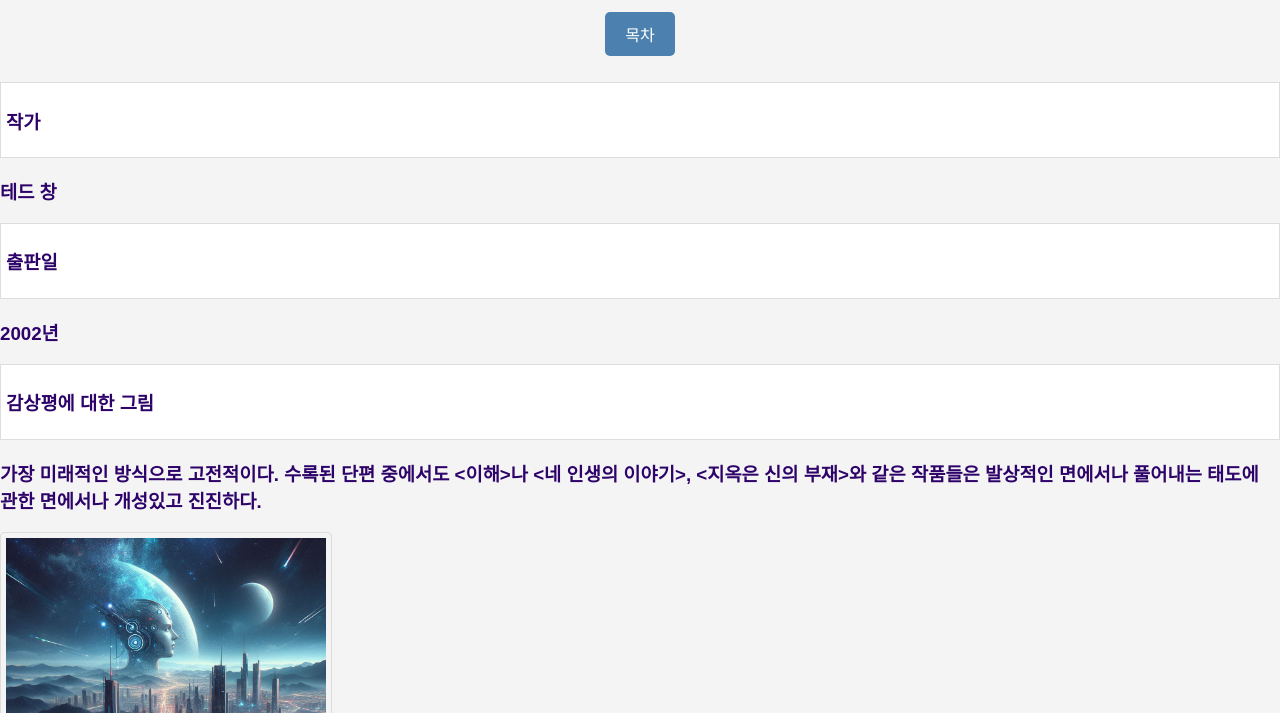
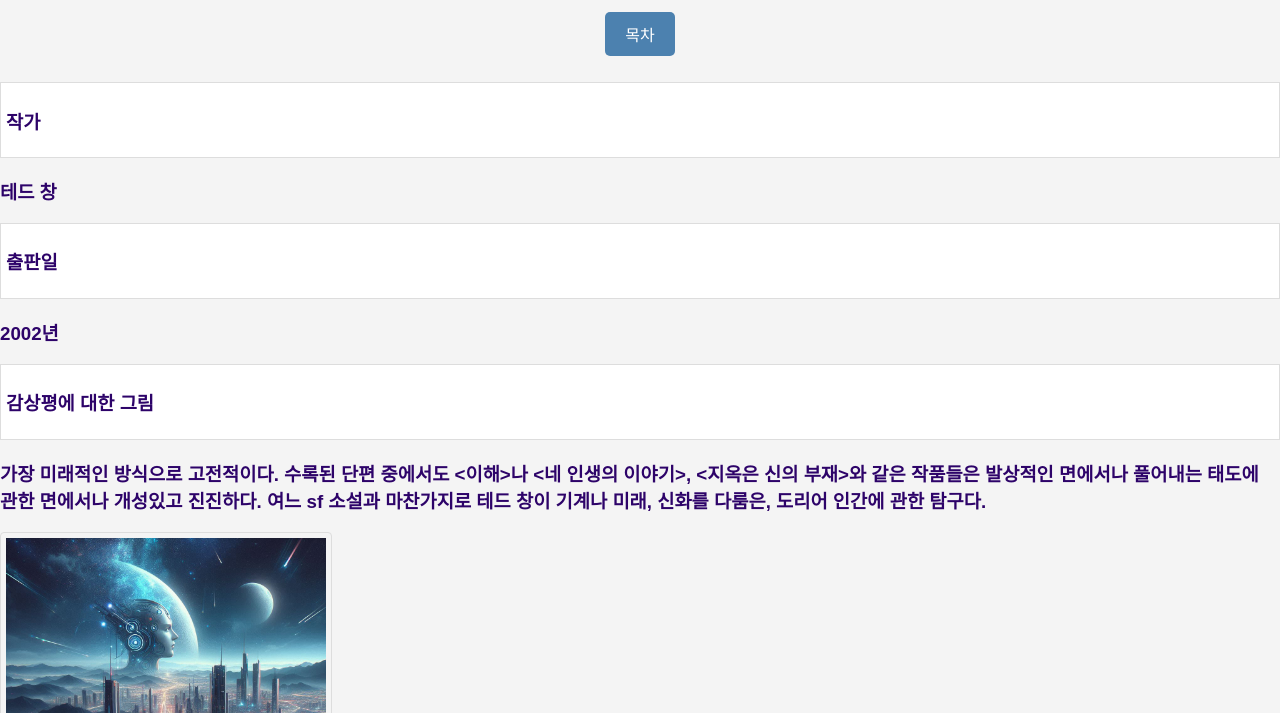
Before and after one commit to 42tchalla/readinglog, a plain HTML site: page storyofyourlife.html in a window 1280 px wide. Shown: the part 87-800 px from the top of the page. Drawn offline with Linux system fonts and the light colour scheme.

Commit message:
Update storyofyourlife.html

```diff
--- a/storyofyourlife.html
+++ b/storyofyourlife.html
@@ -19,7 +19,8 @@
 
         <li><h3>감상평에 대한 그림</h3></li>
         <h3>가장 미래적인 방식으로 고전적이다. 수록된 단편 중에서도 <이해>나 <네 인생의 이야기>, <지옥은 신의 부재>와 같은
-        작품들은 발상적인 면에서나 풀어내는 태도에 관한 면에서나 개성있고 진진하다.<br></h3>
+        작품들은 발상적인 면에서나 풀어내는 태도에 관한 면에서나 개성있고 진진하다. 여느 sf 소설과 마찬가지로 테드 창이 기계나 미래, 신화를 다룸은, 도리어
+            인간에 관한 탐구다.<br></h3>
 
         <img src="당신 인생의 이야기-copilot.png" alt="당신 인생의 이야기">
 
```
